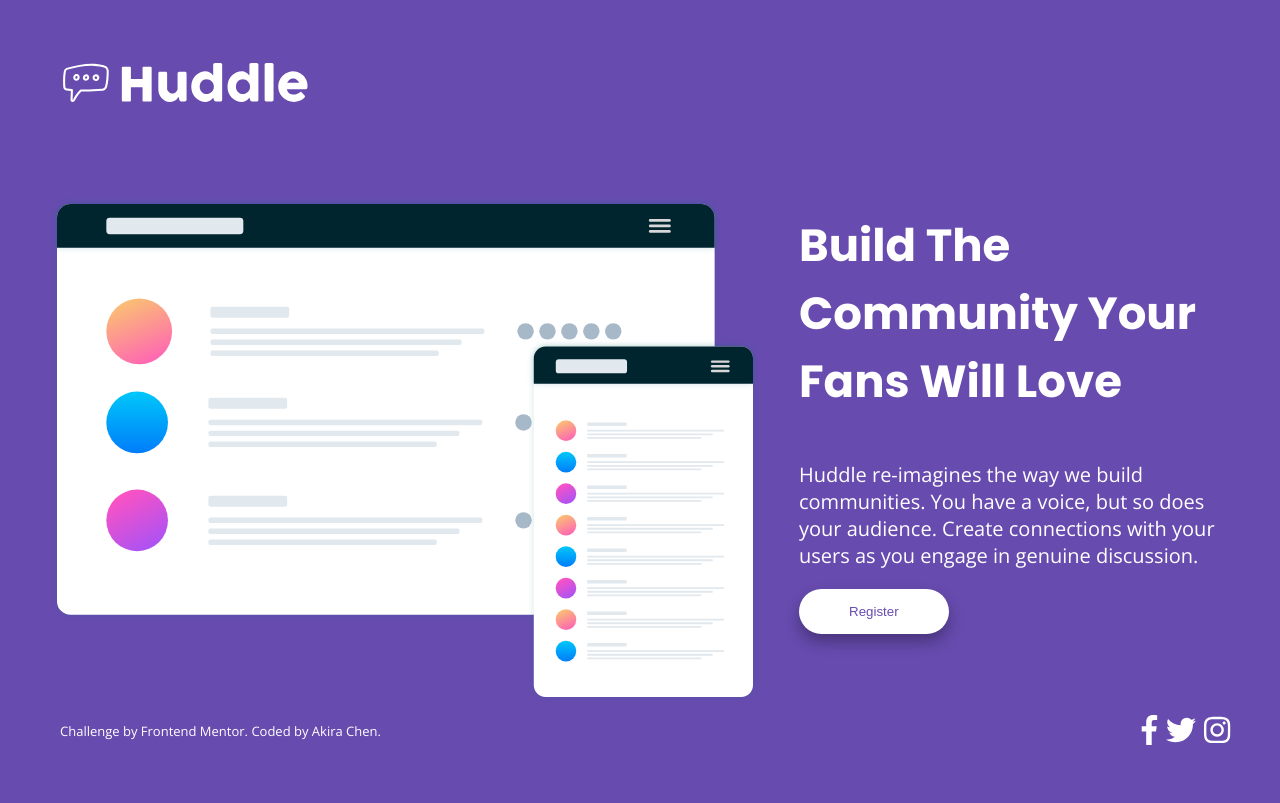
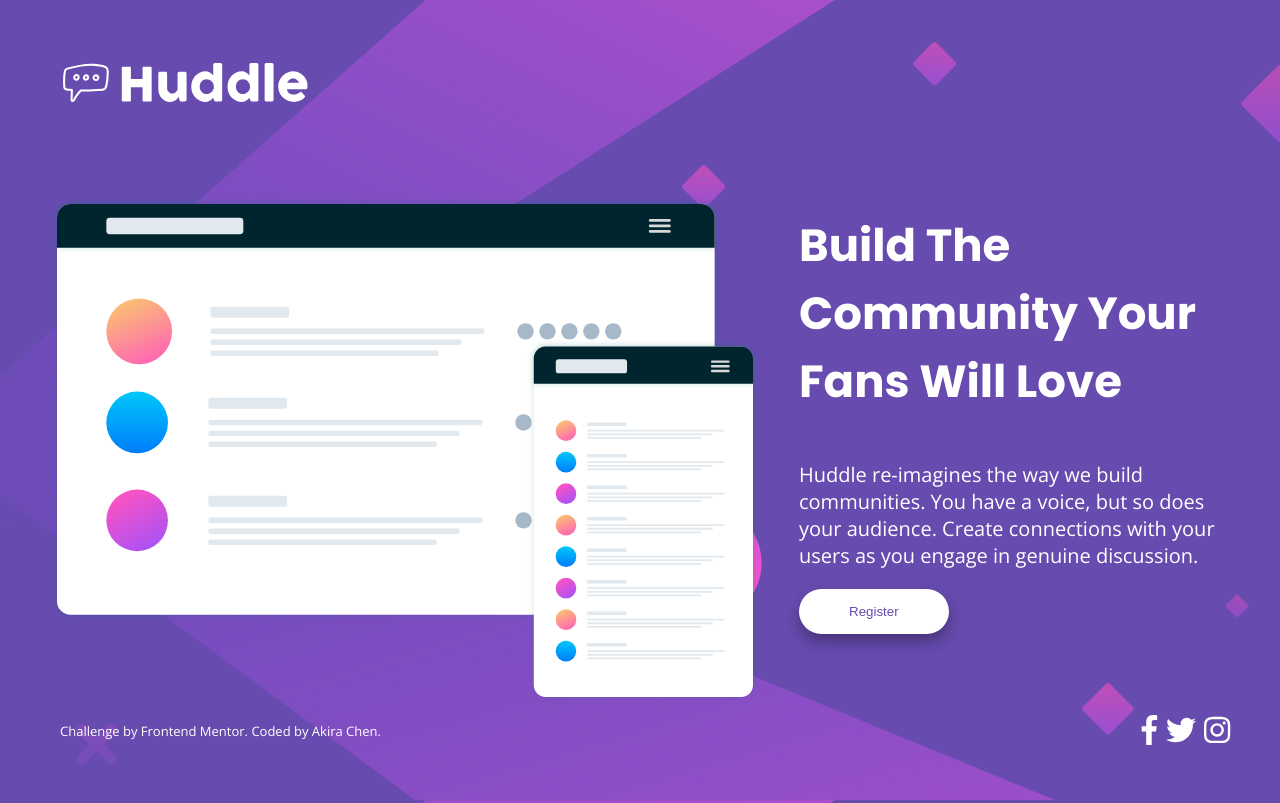
Before and after one commit to natersland/BC1-Huddle-landing-page, a plain HTML site: page index.html in a window 1280 px wide. Drawn offline with nearby package versions, Linux system fonts and the light colour scheme; the site is published under a folder, as on GitHub Pages, so addresses that start at the root find nothing.

Commit message:
Start Use Git

```diff
--- a/style.css
+++ b/style.css
@@ -1,6 +1,6 @@
 body {
     background-color: hsl(257, 40%, 49%);
-    background-image: url("/images/bg-desktop.svg");
+    background-image: url("images/bg-desktop.svg");
     margin: 0;
     padding: 0;
     color: white;
```
